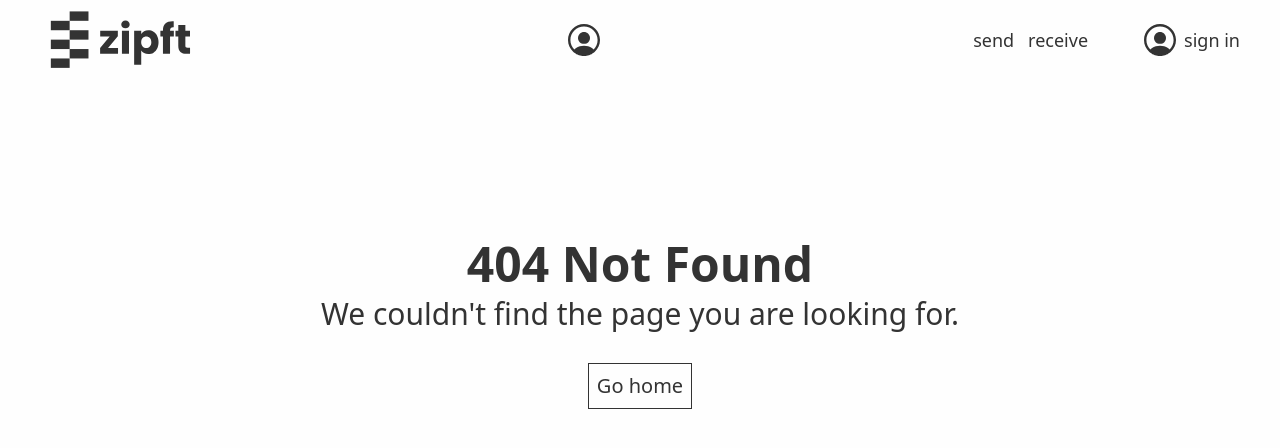
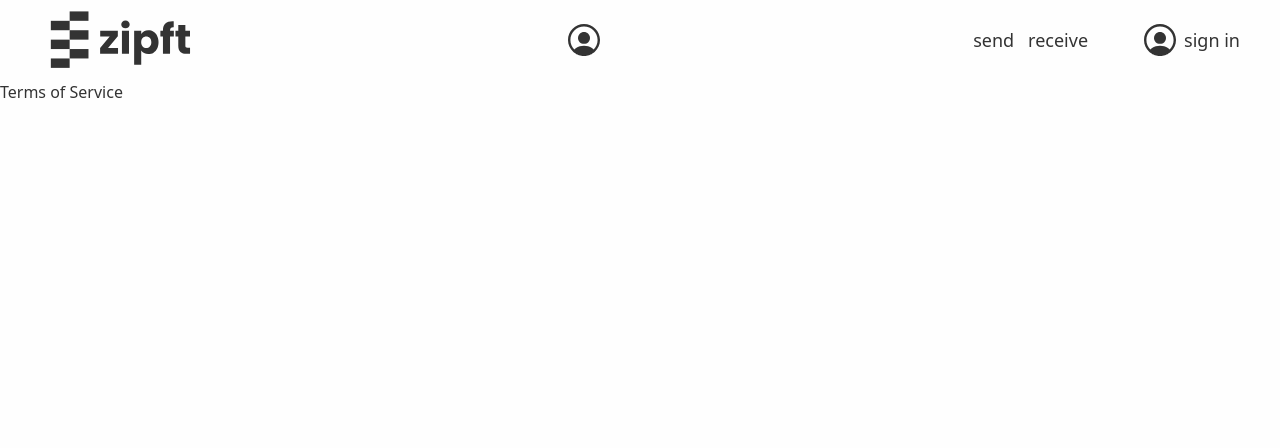
Before and after one commit to munozarturo/zipft.com, a SvelteKit app: page /legal/terms-of-service in a window 1280 px wide. Before the commit this address had no page. Shown: the top 448 px of the page. Built offline with nearby package versions, Linux system fonts and the light colour scheme.

Commit message:
build: add legal

```diff
--- /dev/null
+++ b/src/routes/(app)/legal/privacy-policy/+page.svelte
@@ -0,0 +1,7 @@
+<script></script>
+
+<svelte:head>
+	<title>Privacy Policy :: zipft</title>
+</svelte:head>
+
+<div>Privacy Policy</div>
--- /dev/null
+++ b/src/routes/(app)/legal/terms-of-service/+page.svelte
@@ -0,0 +1,7 @@
+<script></script>
+
+<svelte:head>
+	<title>Terms of Service :: zipft</title>
+</svelte:head>
+
+<div>Terms of Service</div>
```
